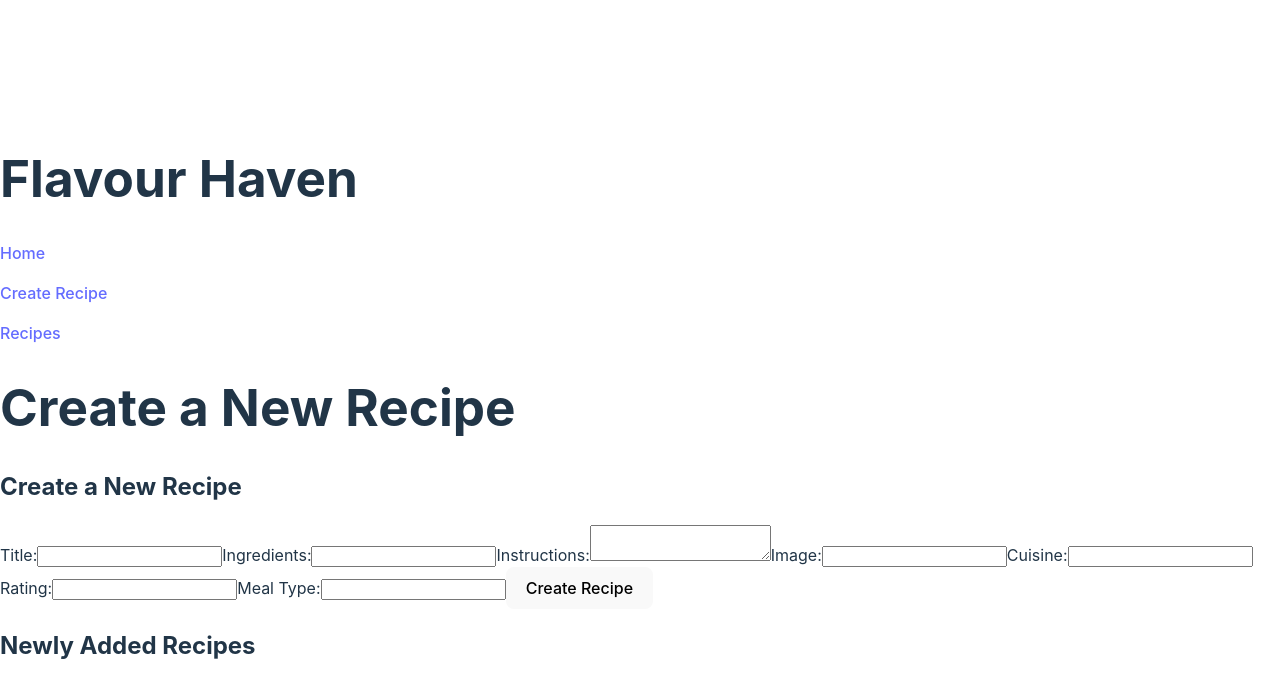
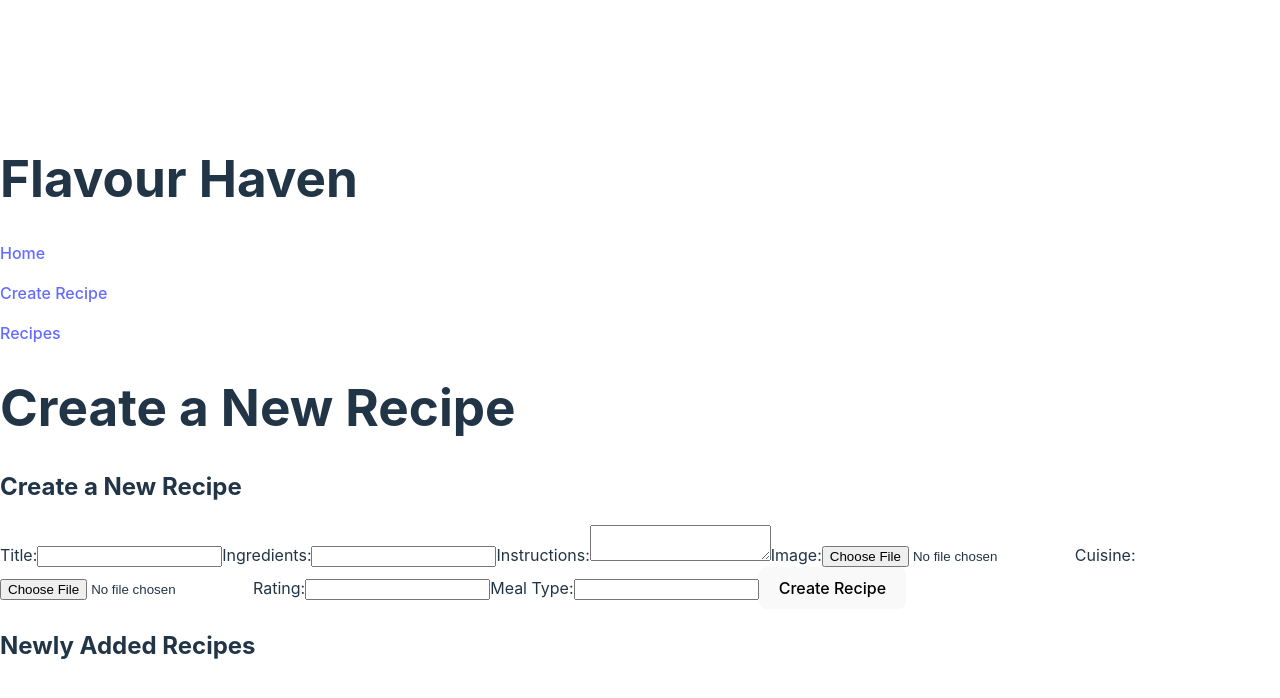
Before and after one commit to Vinnn3/Flavor-Haven, a React (Vite) app: page /create-recipe in a window 1280 px wide. Shown: the top 698 px of the page. Built offline with nearby package versions, Linux system fonts and the light colour scheme.

Commit message:
RecipeForm

```diff
--- a/src/Components/RecipeForm.jsx
+++ b/src/Components/RecipeForm.jsx
@@ -78,13 +78,13 @@ setMealType('');
         <label>
           Image:
           <input
-            type="text"
+            type="file"
             onChange={e => setImage(e.target.files[0])} />
         </label>
         <label>
           Cuisine:
           <input
-            type="text"
+            type="file"
             onChange={e => setCuisine(e.target.files[0])} />
         </label>
         <label>
```
